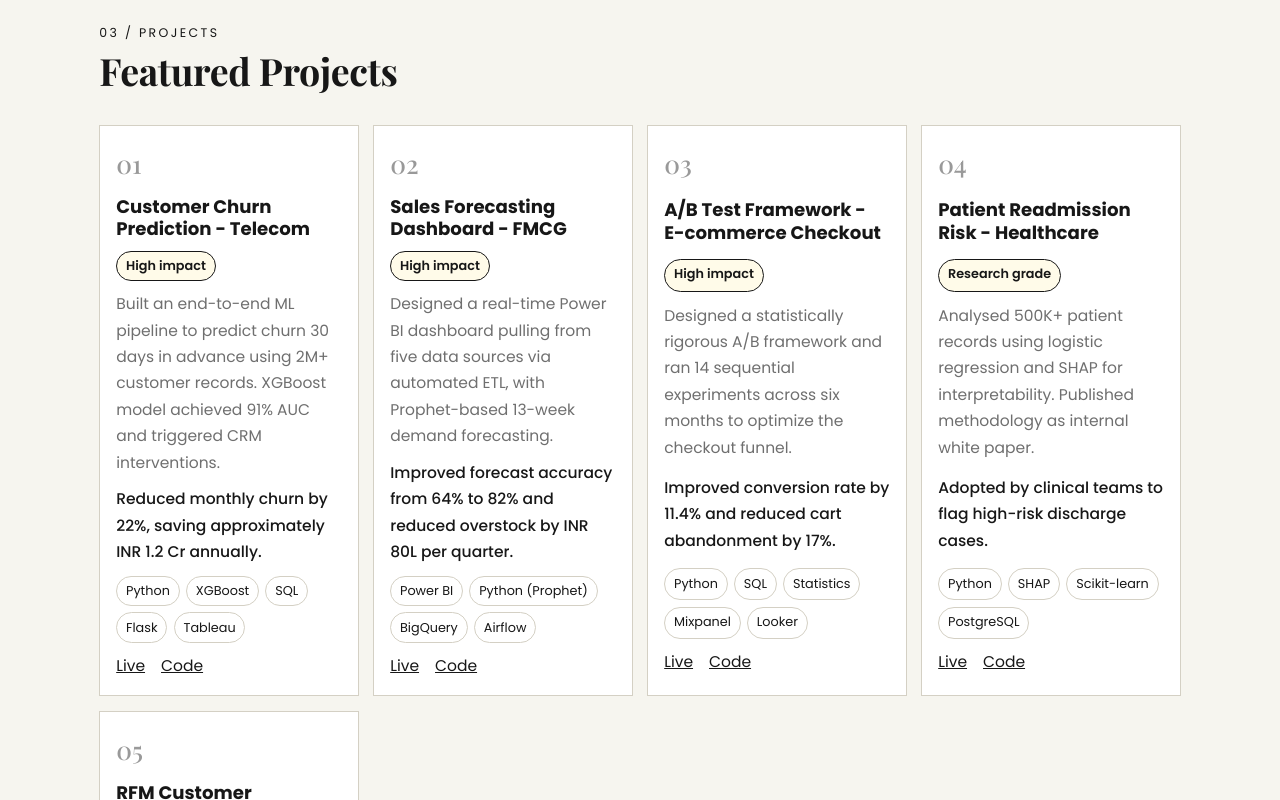
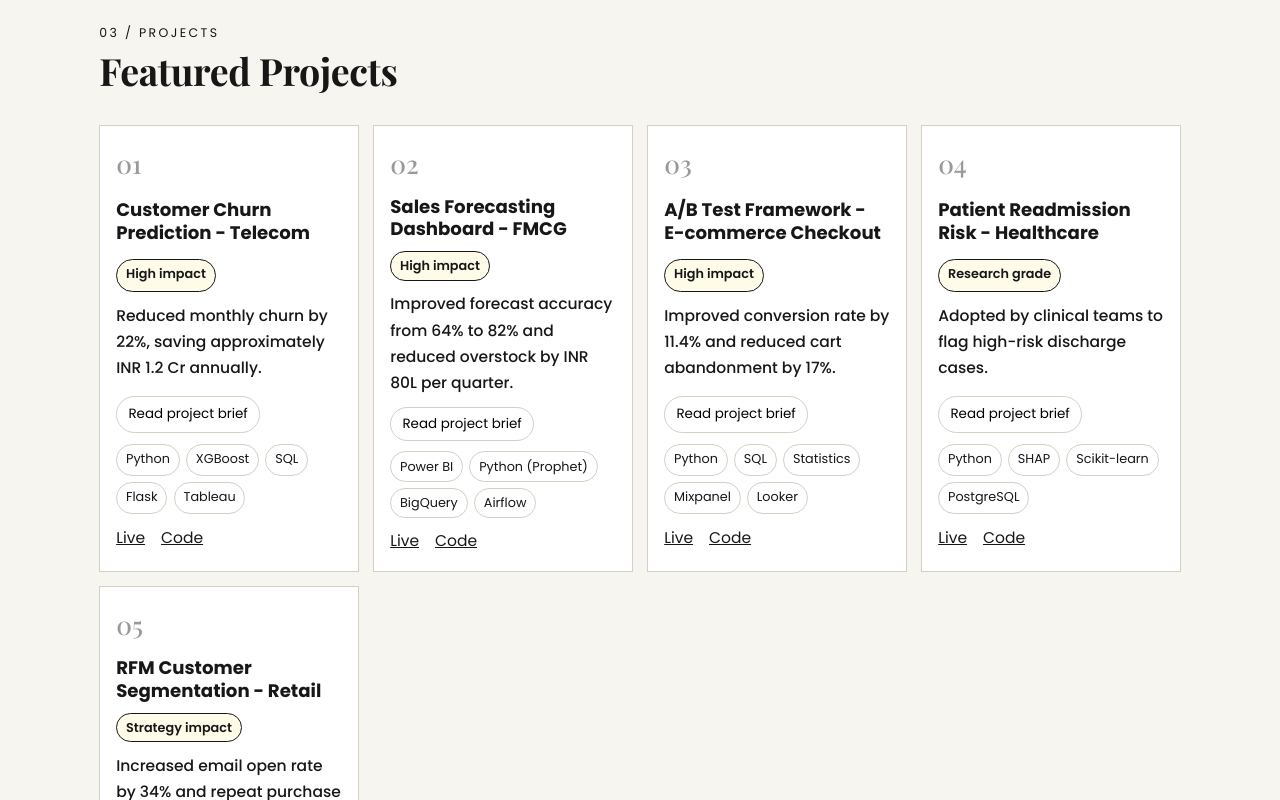
Before and after one commit to sheetlaverma/Sheetla-portfolio, a Next.js app: page / in a window 1280 px wide. Shown: the part 2260-3060 px from the top of the page. Built offline with nearby package versions, Linux system fonts and the light colour scheme.

Commit message:
feat: add expandable project brief interactions

```diff
--- a/src/app/globals.css
+++ b/src/app/globals.css
@@ -382,6 +382,21 @@ main {
   font-weight: 500;
 }
 
+.project-toggle {
+  width: fit-content;
+  border: 1px solid var(--line);
+  border-radius: 999px;
+  background: #fff;
+  padding: 0.28rem 0.7rem;
+  font: inherit;
+  font-size: 0.84rem;
+  cursor: pointer;
+}
+
+.project-toggle:hover {
+  border-color: var(--ink);
+}
+
 .project-stack {
   display: flex;
   flex-wrap: wrap;
--- a/src/app/page.tsx
+++ b/src/app/page.tsx
@@ -1,6 +1,7 @@
 import SectionTitle from "@/components/SectionTitle";
 import ContactForm from "@/components/ContactForm";
 import Footer from "@/components/Footer";
+import ProjectCard from "@/components/ProjectCard";
 import RotatingWords from "@/components/RotatingWords";
 import {
   certifications,
@@ -89,26 +90,7 @@ export default function Home() {
           <SectionTitle label="03 / PROJECTS" title="Featured Projects" />
           <div className="projects-grid">
             {projects.map((project, index) => (
-              <article key={project.title} className="project-card">
-                <span className="project-index">0{index + 1}</span>
-                <h3>{project.title}</h3>
-                <p className="project-impact-badge">{project.category}</p>
-                <p>{project.summary}</p>
-                <p className="project-impact-text">{project.impact}</p>
-                <div className="project-stack">
-                  {project.stack.map((item) => (
-                    <span key={item}>{item}</span>
-                  ))}
-                </div>
-                <div className="project-links">
-                  <a href={project.liveUrl} target="_blank" rel="noreferrer">
-                    Live
-                  </a>
-                  <a href={project.repoUrl} target="_blank" rel="noreferrer">
-                    Code
-                  </a>
-                </div>
-              </article>
+              <ProjectCard key={project.title} project={project} index={index} />
             ))}
           </div>
         </section>
--- /dev/null
+++ b/src/components/ProjectCard.tsx
@@ -0,0 +1,47 @@
+"use client";
+
+import { useState } from "react";
+import type { Project } from "@/lib/portfolio-data";
+
+type ProjectCardProps = {
+  project: Project;
+  index: number;
+};
+
+export default function ProjectCard({ project, index }: ProjectCardProps) {
+  const [expanded, setExpanded] = useState(false);
+
+  return (
+    <article className="project-card">
+      <span className="project-index">0{index + 1}</span>
+      <h3>{project.title}</h3>
+      <p className="project-impact-badge">{project.category}</p>
+      <p className="project-impact-text">{project.impact}</p>
+
+      <button
+        type="button"
+        className="project-toggle"
+        aria-expanded={expanded}
+        onClick={() => setExpanded((prev) => !prev)}
+      >
+        {expanded ? "Hide project brief" : "Read project brief"}
+      </button>
+
+      {expanded ? <p>{project.summary}</p> : null}
+
+      <div className="project-stack">
+        {project.stack.map((item) => (
+          <span key={item}>{item}</span>
+        ))}
+      </div>
+      <div className="project-links">
+        <a href={project.liveUrl} target="_blank" rel="noreferrer">
+          Live
+        </a>
+        <a href={project.repoUrl} target="_blank" rel="noreferrer">
+          Code
+        </a>
+      </div>
+    </article>
+  );
+}
```
